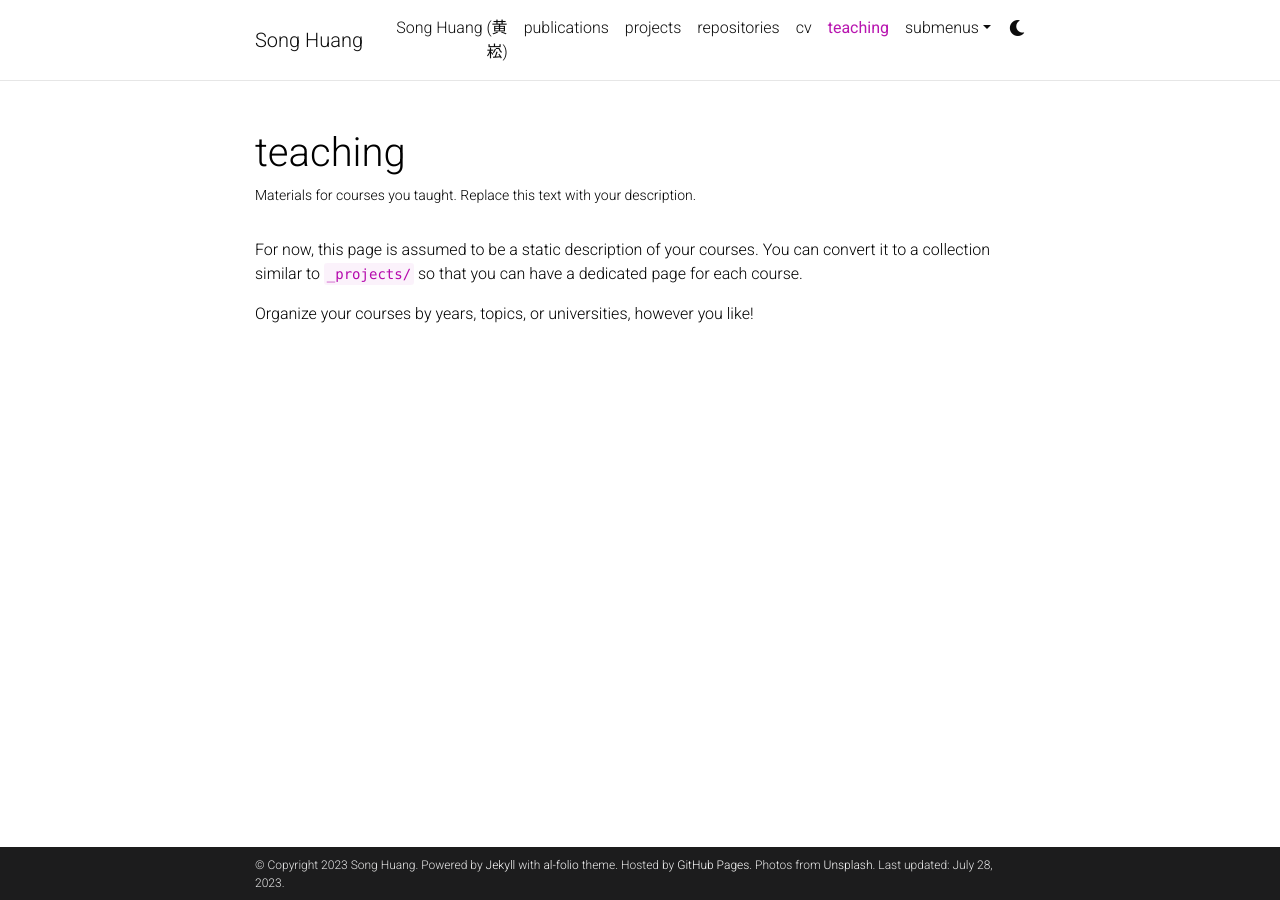
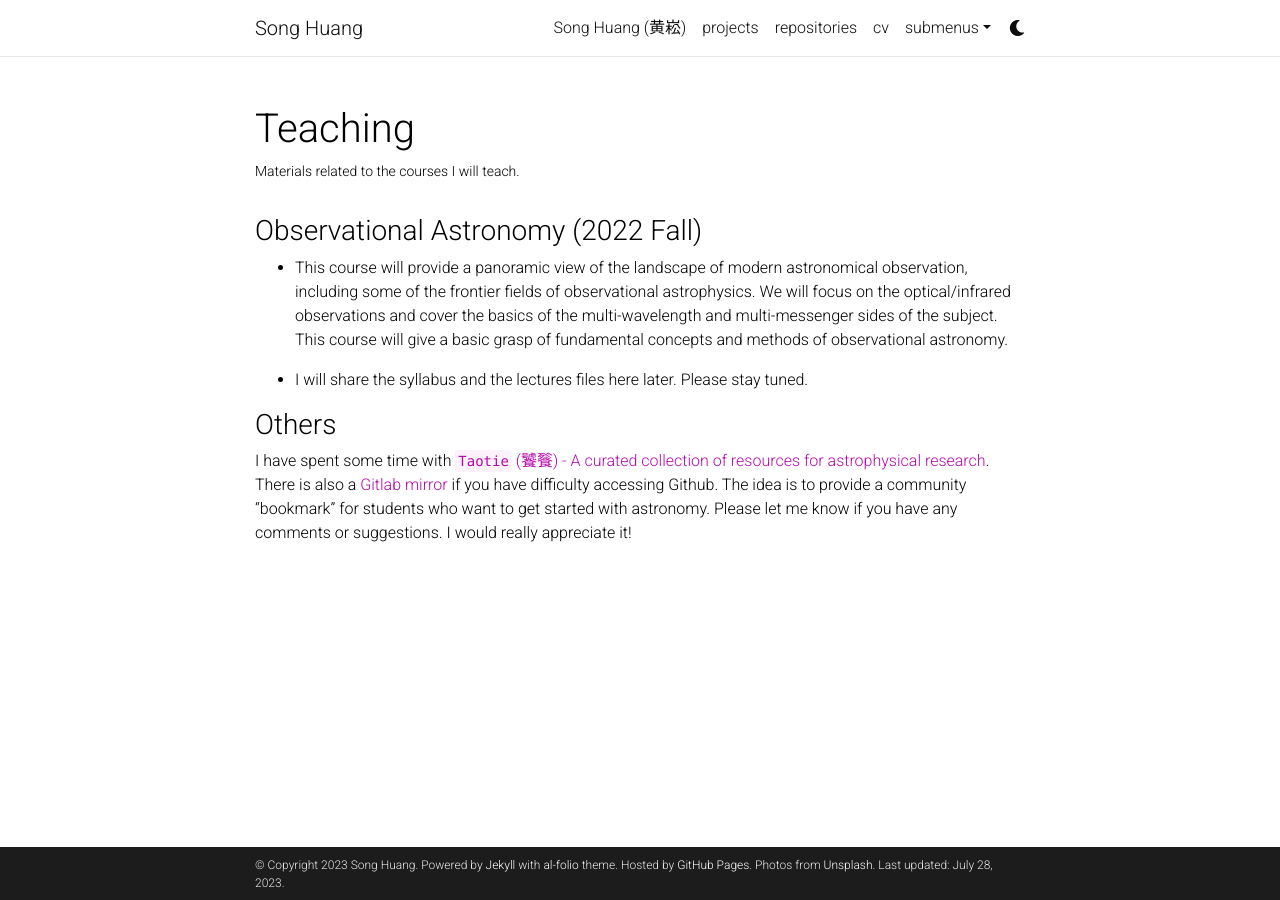
Before and after one commit to dr-guangtou/dr-guangtou.github.io, a Jekyll site: the page built from _pages/teaching.md, in a window 1280 px wide. Built offline with Jekyll 4.4.1, drawn with Linux system fonts in a browser that asks for light colours; nearby versions of some CDN libraries; full-size pictures stand in for the smaller copies a plugin makes; comment, search, counter and statistics services are not loaded; a style sheet for code colours, icons or effects is not loaded.

```diff
--- a/Gemfile
+++ b/Gemfile
@@ -20,6 +20,8 @@ group :jekyll_plugins do
     gem 'mini_racer'
     gem 'unicode_utils'
     gem 'webrick'
+    gem 'jekyll-github-metadata'
+    gem 'jekyll-target-blank'
 end
 group :other_plugins do
     gem 'feedjira'
--- a/_pages/teaching.md
+++ b/_pages/teaching.md
@@ -1,12 +1,18 @@
 ---
 layout: page
 permalink: /teaching/
-title: teaching
-description: Materials for courses you taught. Replace this text with your description.
-nav: true
-nav_order: 5
+title: Teaching
+description: Materials related to the courses I will teach.
+
 ---
 
-For now, this page is assumed to be a static description of your courses. You can convert it to a collection similar to `_projects/` so that you can have a dedicated page for each course.
+### Observational Astronomy (2022 Fall)
 
-Organize your courses by years, topics, or universities, however you like!
+- This course will provide a panoramic view of the landscape of modern astronomical observation, including some of the frontier fields of observational astrophysics. We will focus on the optical/infrared observations and cover the basics of the multi-wavelength and multi-messenger sides of the subject. This course will give a basic grasp of fundamental concepts and methods of observational astronomy.
+
+- I will share the syllabus and the lectures files here later. Please stay tuned.
+
+### Others
+
+I have spent some time with [`Taotie` (饕餮) - A curated collection of resources for astrophysical research](https://github.com/dr-guangtou/taotie). There is also a [Gitlab mirror](https://gitlab.com/dr-guangtou/taotie) if you have difficulty accessing Github.
+The idea is to provide a community "bookmark" for students who want to get started with astronomy. Please let me know if you have any comments or suggestions. I would really appreciate it!
```
Also changed, not shown: _pages/group.md (added, +13 -0 lines), _pages/publications.md (+9 -5 lines).
